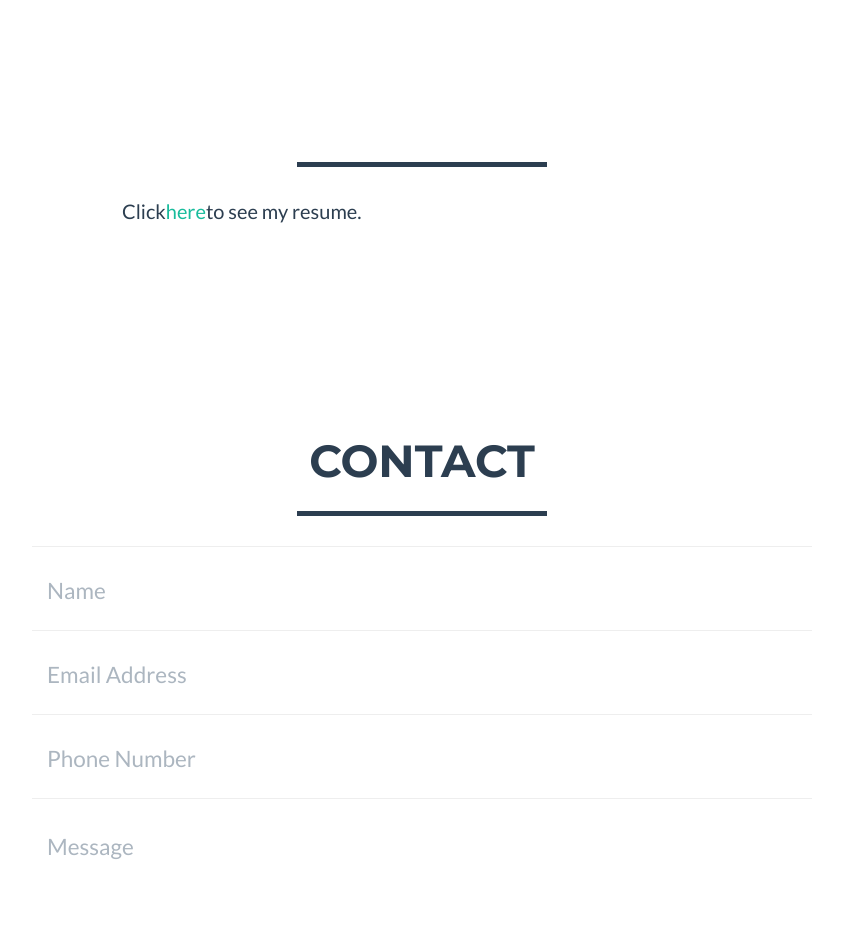
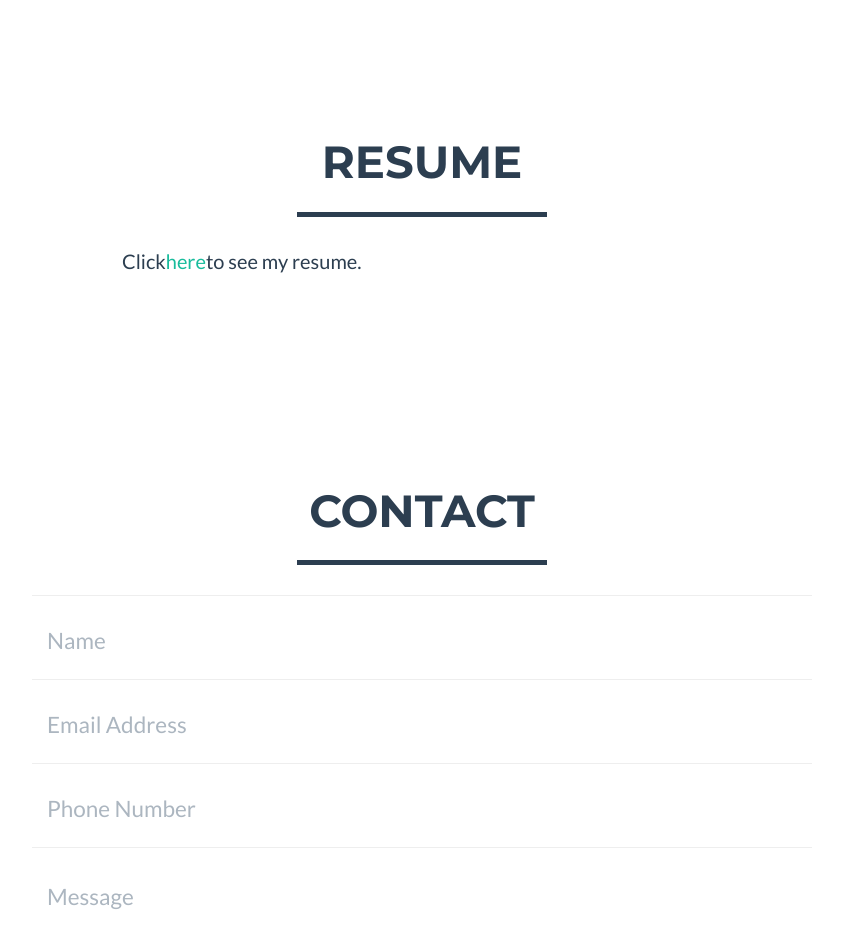
Before and after one commit to Scaranman/Scaranman.github.io, a plain HTML site: page index.html in a window 1280 px wide. Shown: the part 1620-2557 px from the top of the page, without its empty margins (218-1061 px from the left). Drawn offline with nearby package versions, Linux system fonts and the light colour scheme.

Commit message:
Resume section fixed

```diff
--- a/index.html
+++ b/index.html
@@ -154,12 +154,12 @@
     <div class="container">
         <div class="row">
             <div class="col-lg-12 text-center">
-                <h2></h2>
+                <h2>Resume</h2>
                 <hr class="star-primary">
             </div>
             <div id="viewer">
-                <object data="documents/#view=FitH" type="application/pdf" width="100%" height="100%">
-                    <p>Click<a href="documents/">here</a>to see my resume.</p>
+                <object data="documents/Scarani_Jacob_Resume_HCC#view=FitH" type="application/pdf" width="100%" height="100%">
+                    <p>Click<a href="documents/Scarani_Jacob_Resume_HCC">here</a>to see my resume.</p>
                 </object>
             </div>
         </div>
```
